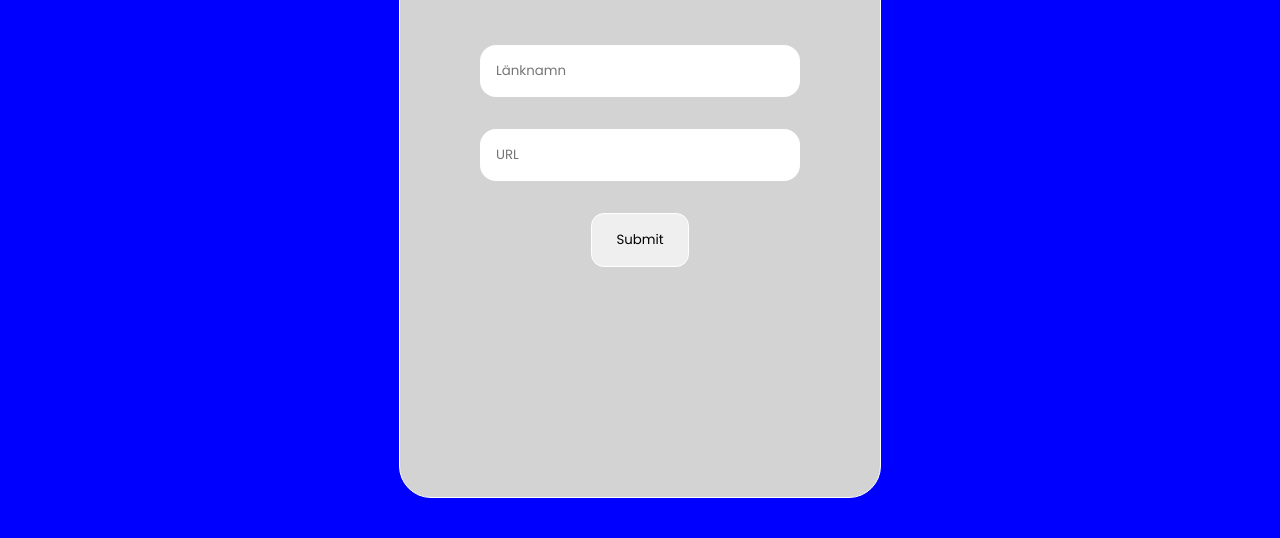
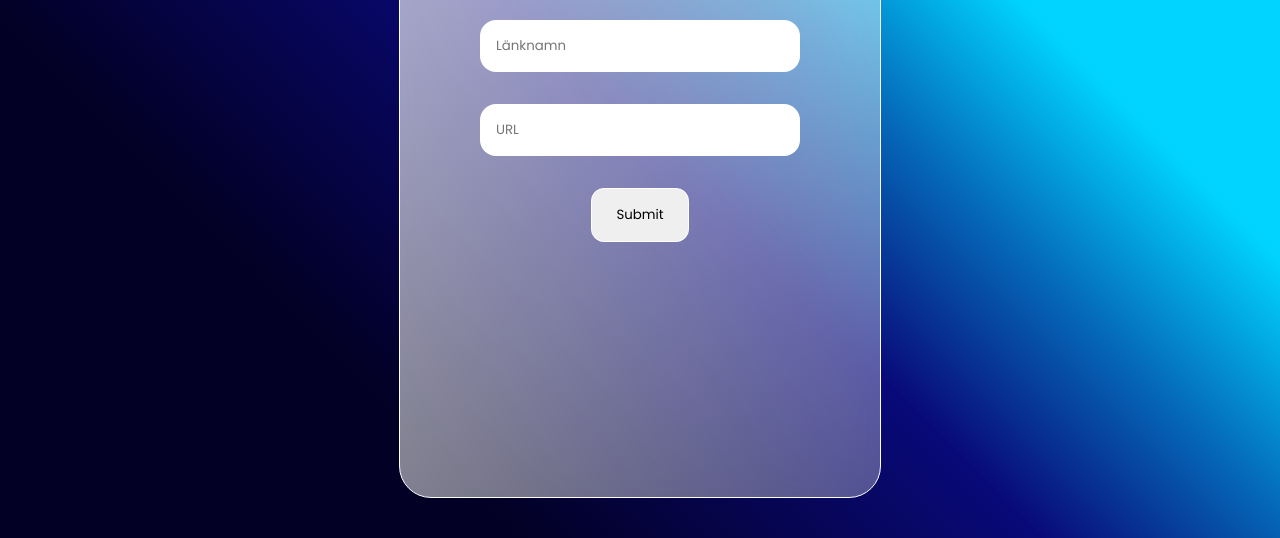
Before and after one commit to mollietsirigotis/case-3, a plain HTML site: page index.html in a window 1280 px wide. Shown: the part 262-800 px from the top of the page. Drawn offline with Linux system fonts and the light colour scheme.

Commit message:
changed background-color to gradient blue and div container to be white gradient

```diff
--- a/index.html
+++ b/index.html
@@ -9,7 +9,7 @@
 </head>
 
 <body>
-    <div class="container">git
+    <div class="container">
 
         <h2>Case - 3</h2>
         <p>Skapa en länklista!</p>
--- a/style.css
+++ b/style.css
@@ -15,8 +15,16 @@ body {
 
     width: 100%;
     height: 100dvh;
-
-    background-color: blue;
+    background: rgb(2, 0, 36);
+    background: linear-gradient(45deg,
+            rgba(2, 0, 36, 1) 0%,
+            rgba(2, 0, 36, 1) 12%,
+            rgba(2, 0, 36, 1) 25%,
+            rgba(6, 5, 80, 1) 38%,
+            rgba(9, 9, 121, 1) 50%,
+            rgba(5, 106, 185, 1) 63%,
+            rgba(0, 212, 255, 1) 75%, rgba(0, 212, 255, 1) 88%,
+            rgba(0, 212, 255, 1) 100%);
 }
 
 
@@ -31,7 +39,13 @@ body {
     border: 1px solid white;
     border-radius: 2rem;
 
-    background-color: lightgray;
+    background: linear-gradient(to right bottom,
+            rgba(255, 255, 255, 0.7),
+            rgba(255, 255, 255, 0.3));
+
+
+    backdrop-filter: blur(1rem);
+    text-shadow: 0 0 4px rgba(0, 0, 0, 0.2);
 }
 
 form {
```
